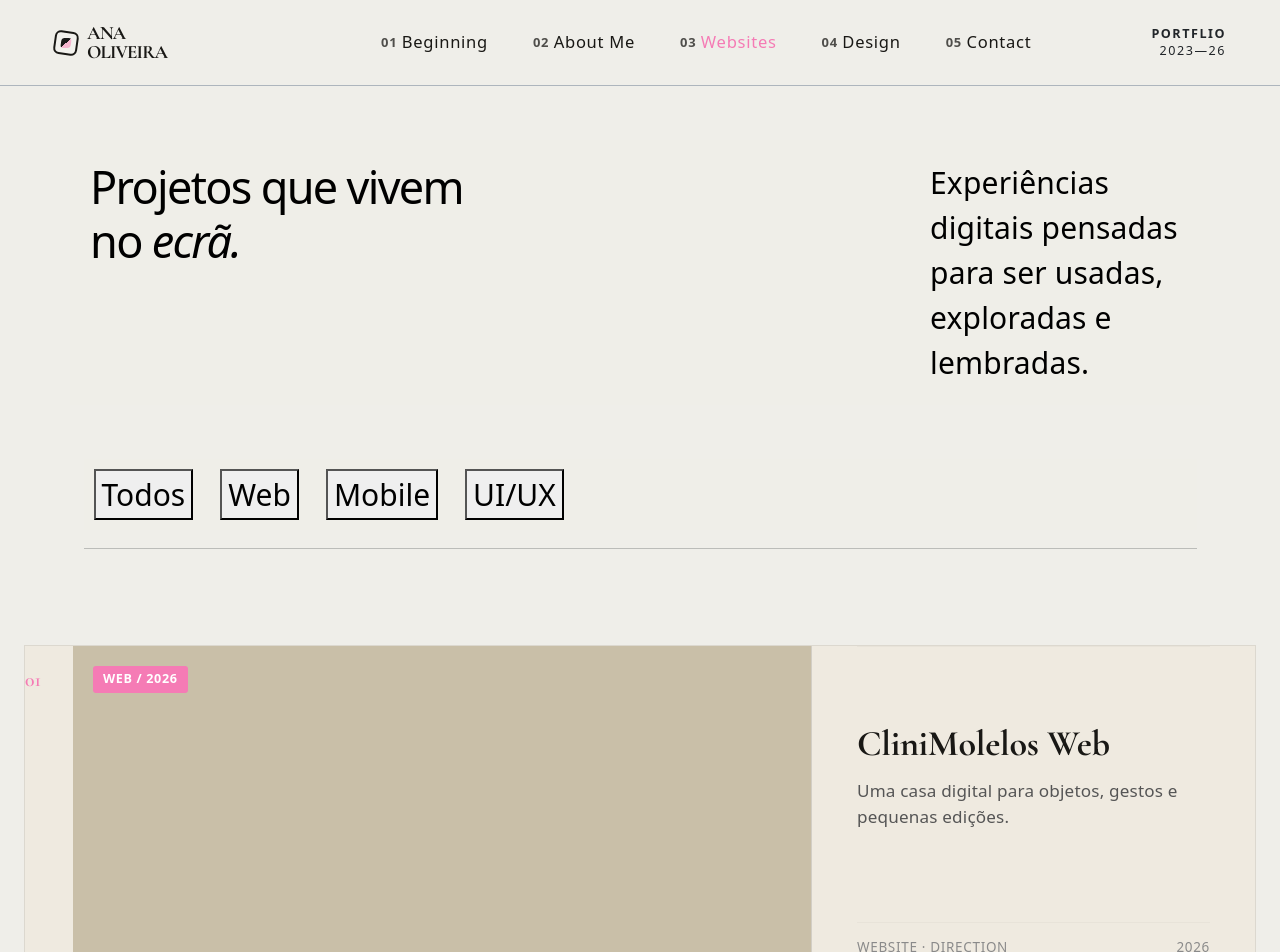
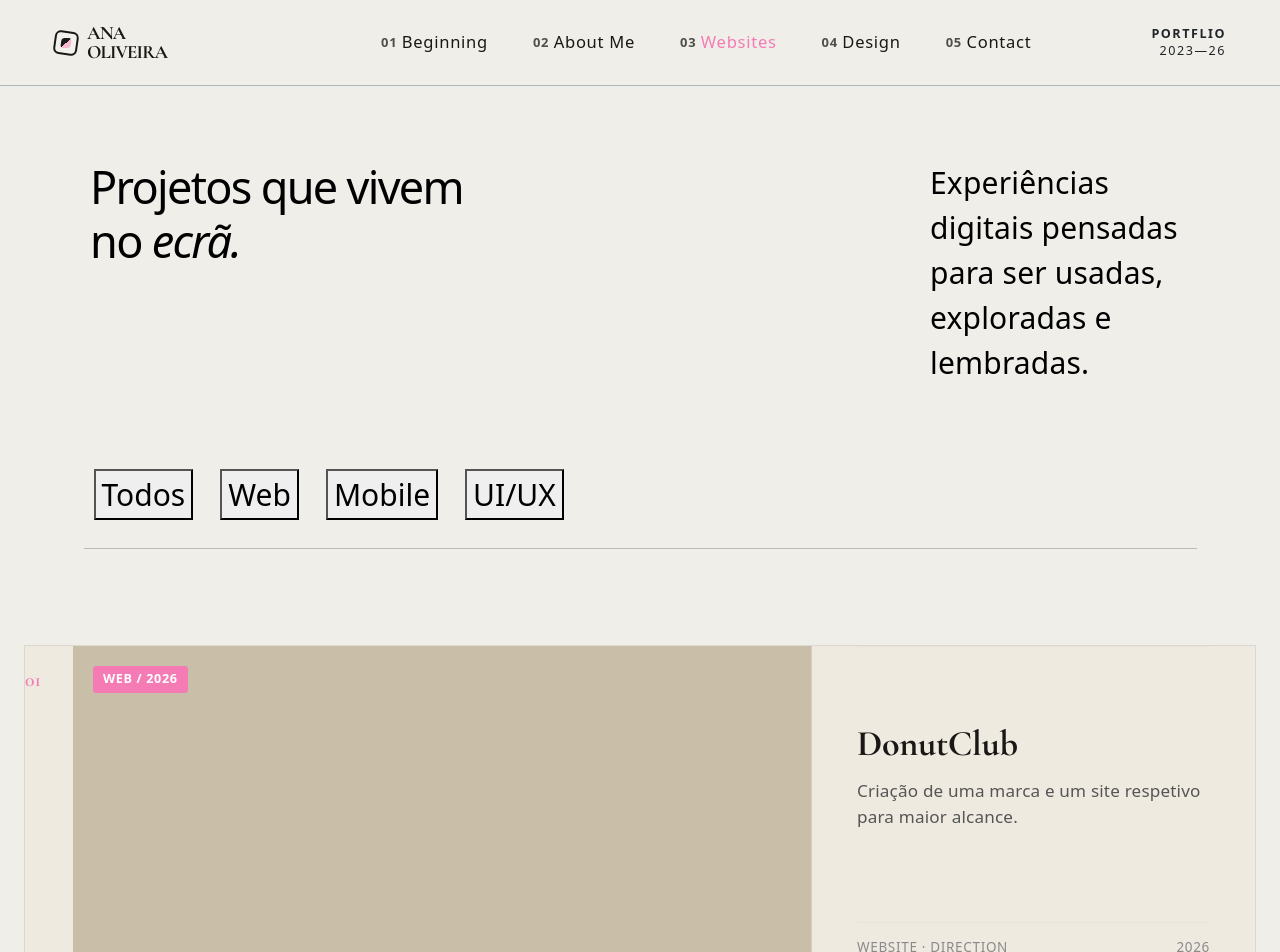
Before and after one commit to solana315/portfolio-react, a React (Vite) app in the folder frontend/: page /Websites in a window 1280 px wide. Shown: the top 952 px of the page. Built offline with nearby package versions, Linux system fonts and the light colour scheme.

Commit message:
donutclub

```diff
--- a/frontend/src/Websites.jsx
+++ b/frontend/src/Websites.jsx
@@ -11,12 +11,12 @@ const projects = [
     id: '01',
     tag: 'WEB / 2026',
     tagColor: 'pink',
-    title: 'CliniMolelos Web',
-    description: 'Uma casa digital para objetos, gestos e pequenas edições.',
+    title: 'DonutClub',
+    description: 'Criação de uma marca e um site respetivo para maior alcance.',
     meta: 'WEBSITE · DIRECTION',
     year: '2026',
     category: 'Web',
-    url: null,
+    url: 'https://donutclub.vercel.app/',
   },
   {
     id: '02',
```
